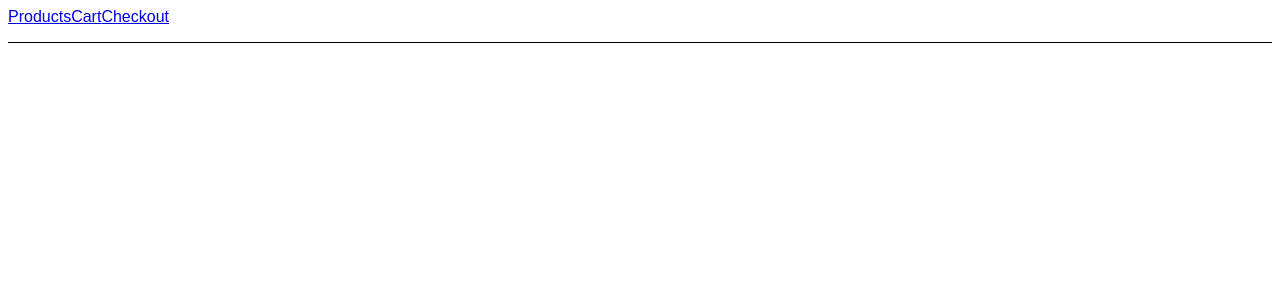
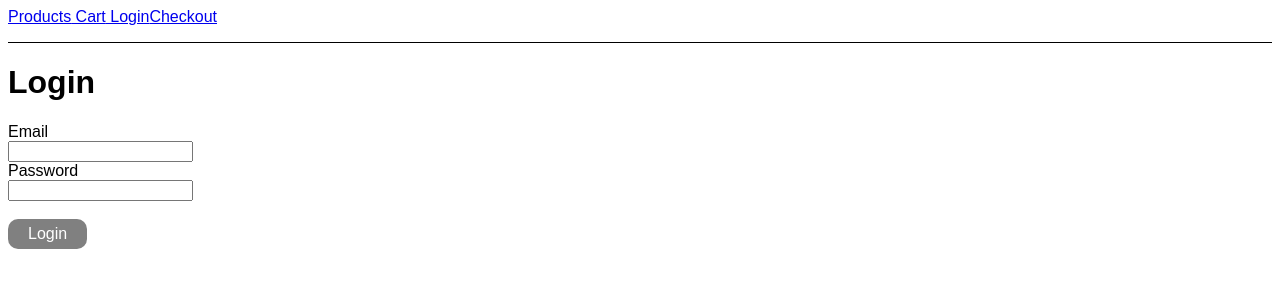
Before and after one commit to FrediWa/Scalperz-Store, a React (Create React App) app: page /login in a window 1280 px wide. Shown: the top 300 px of the page. Built offline with nearby package versions, Linux system fonts and the light colour scheme.

Commit message:
Implement Basic Login (#17)
* Basics of Login,Token,Logout

* Login with API

Co-authored-by: Fredrik Wasström <fredrik.wasstrom@gmail.com>

```diff
--- a/package.json
+++ b/package.json
@@ -6,9 +6,10 @@
     "@testing-library/jest-dom": "^5.16.1",
     "@testing-library/react": "^12.1.2",
     "@testing-library/user-event": "^13.5.0",
-    "axios": "^0.25.0",
+    "axios": "^0.26.0",
+    "bootstrap": "^5.1.3",
     "react": "^17.0.2",
-    "react-cookie": "^4.1.1",
+    "react-bootstrap": "^2.1.2",
     "react-dom": "^17.0.2",
     "react-router-dom": "^6.2.1",
     "react-scripts": "5.0.0",
--- a/src/App.js
+++ b/src/App.js
@@ -1,8 +1,10 @@
-import { BrowserRouter, Link, Routes, Route } from 'react-router-dom'
+import React, {Component} from 'react';
+import { BrowserRouter, Link, Routes, Route, Switch} from 'react-router-dom'
 import './App.css';
 import Pages from './routes';
 
-const [Cart, Checkout, Products] = Pages
+
+const [Cart, Checkout, Products, Login, Dashboard ] = Pages
 
 function App() {
   return (
@@ -13,13 +15,17 @@ function App() {
           paddingBottom: "1rem"
         }}
       >
-        <Link to="/products">Products</Link>
-        <Link to="/cart">Cart</Link>
+
+        <Link to="/products"> Products</Link>
+        <Link to="/cart"> Cart</Link>
+        <Link to="/login"> Login</Link>
         <Link to="/checkout">Checkout</Link>
       </nav>
       <Routes>
         <Route path="products" element={<Products />}/>
         <Route path="cart" element={<Cart />}/>
+        <Route path="login" element={<Login />}/>
+        <Route path="dashboard" element={<Dashboard />}/>
         <Route path="checkout" element={<Checkout />}/>
       </Routes>
     </BrowserRouter>
--- /dev/null
+++ b/src/Utils/Common.js
@@ -0,0 +1,11 @@
+  export const getToken = () => {
+    return sessionStorage.getItem('accessToken') || null;
+  }
+
+  export const setUserSession = (token) => {
+    sessionStorage.setItem('accessToken', token);
+  }
+
+    export const removeUserSession = () => {
+      sessionStorage.removeItem('accessToken');
+    }
--- /dev/null
+++ b/src/routes/Dashboard.js
@@ -0,0 +1,21 @@
+import React from 'react';
+import { useNavigate } from 'react-router-dom';
+import { removeUserSession } from '../Utils/Common';
+
+function Dashboard(props) {
+  const navigate = useNavigate();
+
+  const handleLogout = () => {
+    removeUserSession();
+    navigate('/login');
+  }
+
+  return (
+    <div>
+      <h1>Welcome to your dashboard</h1><br /><br />
+      <input className="button" type="button" onClick={handleLogout} value="Logout" />
+    </div>
+  );
+}
+
+export default Dashboard;
--- /dev/null
+++ b/src/routes/Login.js
@@ -0,0 +1,71 @@
+import React, { useState } from "react";
+import './styles/Login.css';
+import { useNavigate, Navigate } from 'react-router-dom';
+import axios from "axios";
+import { setUserSession } from "../Utils/Common";
+
+
+const Login = (props) => {
+    const [email, setEmail] = useState('');
+    const [password, setPassword] = useState('');
+    const [error, setError] = useState(null);
+    const [loading, setLoading] = useState(false);
+    const navigate = useNavigate();
+
+    const handleLogin = () => {
+        setError(null);
+        setLoading(true);
+
+        axios.post("https://cna22-user-service.herokuapp.com/users/login", {
+                email: email,
+                password: password
+    }).then(response => {
+        setLoading(false);
+        setUserSession(response.data.accessToken);
+        navigate("/dashboard")
+        //console.log("response >>>>" , response);
+    }).catch(error => {
+        setLoading(false);
+        if(error.response.status === 401 || error.response.status === 400){
+            setError("Username or Password is wrong");
+            //error.response.data.message
+        } else {
+            setError("Something went wrong. Please try again later.")
+        }
+       //console.log("Something went wrong")
+    });
+
+}
+
+    return (
+        <div>
+          <h1> Login </h1>
+           <div>
+               Email <br />
+               <input
+                type="text"
+                value={email}
+                onChange={e => setEmail(e.target.value)}
+                />
+           </div>
+           <div>
+               Password<br />
+               <input
+                    type="password"
+                    value={password}
+                    onChange={e => setPassword(e.target.value)}
+                />
+           </div>  <br />
+           {error && <div className="error">{error}</div>}
+          <input
+            className="button"
+            type="button"
+            value={loading ? "Loading..." : "Login" }
+            disabled={loading}
+            onClick={handleLogin}
+          />
+        </div>
+    )
+}
+
+export default Login;
--- /dev/null
+++ b/src/routes/styles/Login.css
@@ -0,0 +1,18 @@
+
+.error{
+    color: red;
+    margin-bottom: 10px;
+}
+
+.button {
+    background-color: grey; /* Green */
+    border: none;
+    color: white;
+    padding: 6px 20px;
+    text-align: center;
+    text-decoration: none;
+    display: inline-block;
+    font-size: 16px;
+    border-radius: 10px;
+    cursor: pointer;
+  }
```
Also changed, not shown: src/routes/index.js (+7 -1 lines), 1 other file (tests, documents, lock files or other folders).
